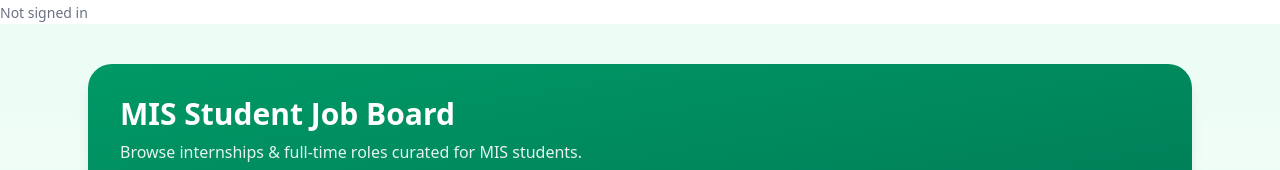
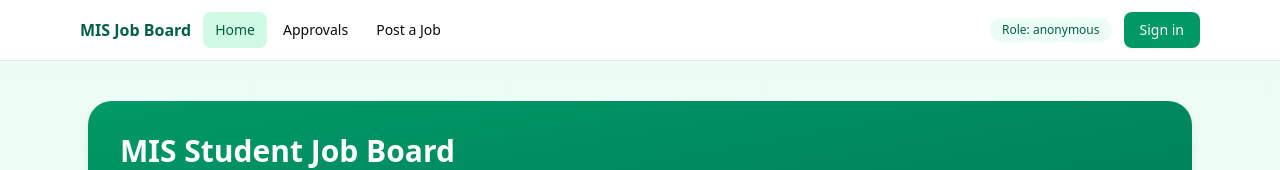
Before and after one commit to janwadams/mis-job-board, a Next.js app: page / in a window 1280 px wide. Shown: the top 170 px of the page. Built offline with nearby package versions, Linux system fonts and the light colour scheme; no server answers; the database is empty.

Commit message:
Wire global header with sign-in/sign-out

```diff
--- a/src/components/UserBadge.tsx
+++ b/src/components/UserBadge.tsx
@@ -1,48 +1,47 @@
 'use client';
 
+import Link from 'next/link';
 import { useEffect, useState } from 'react';
+import { usePathname } from 'next/navigation';
 import { supabase } from '@/lib/supabaseClient';
 import { Button } from '@/components/ui/button';
 
+type Role = 'student' | 'faculty' | 'company' | 'admin' | 'anonymous';
+
 export default function UserBadge() {
+  const pathname = usePathname();
   const [email, setEmail] = useState<string | null>(null);
-  const [role, setRole] = useState<string>('anonymous');
+  const [role, setRole] = useState<Role>('anonymous');
 
-  // Load session & role once on mount
+  // Load current session + role on mount
   useEffect(() => {
     (async () => {
-      const {
-        data: { session },
-      } = await supabase.auth.getSession();
-
+      const { data: { session } } = await supabase.auth.getSession();
       if (session?.user) {
         setEmail(session.user.email ?? null);
-
-        // Pull role from profiles table
         const { data } = await supabase
           .from('profiles')
           .select('role')
           .eq('id', session.user.id)
           .single();
-
-        if (data?.role) {
-          setRole(data.role);
-        }
+        if (data?.role) setRole(data.role as Role);
+      } else {
+        setEmail(null);
+        setRole('anonymous');
       }
     })();
 
-    // Listen for auth changes
-    const { data: listener } = supabase.auth.onAuthStateChange((_event, session) => {
+    // Keep header in sync with auth changes
+    const { data: sub } = supabase.auth.onAuthStateChange((_event, session) => {
       if (session?.user) {
         setEmail(session.user.email ?? null);
-
         supabase
           .from('profiles')
           .select('role')
           .eq('id', session.user.id)
           .single()
           .then(({ data }) => {
-            if (data?.role) setRole(data.role);
+            if (data?.role) setRole(data.role as Role);
           });
       } else {
         setEmail(null);
@@ -50,42 +49,59 @@ export default function UserBadge() {
       }
     });
 
-    return () => {
-      listener.subscription.unsubscribe();
-    };
+    return () => sub.subscription.unsubscribe();
   }, []);
 
   async function handleSignOut() {
     await supabase.auth.signOut();
     setEmail(null);
     setRole('anonymous');
-    // Hard redirect so the UI resets correctly everywhere
+    // Hard redirect so the whole app resets
     window.location.href = '/';
   }
 
-  if (!email) {
-    return (
-      <span className="text-sm text-gray-500">
-        Not signed in
-      </span>
-    );
-  }
+  const NavLink = ({ href, children }: { href: string; children: React.ReactNode }) => (
+    <Link
+      href={href}
+      className={`rounded-md px-3 py-2 text-sm ${
+        pathname === href ? 'bg-emerald-100 text-emerald-800' : 'hover:bg-emerald-50'
+      }`}
+    >
+      {children}
+    </Link>
+  );
 
   return (
-    <div className="flex items-center gap-3">
-      <span className="text-sm text-gray-700">
-        <span className="px-2 py-1 rounded bg-emerald-50 text-emerald-700">
-          Role: {role}
-        </span>
-      </span>
-      <span className="text-sm text-gray-600">{email}</span>
-      <Button
-        onClick={handleSignOut}
-        variant="outline"
-        className="text-sm rounded-md"
-      >
-        Sign out
-      </Button>
-    </div>
+    <header className="sticky top-0 z-50 border-b bg-white/80 backdrop-blur">
+      <div className="mx-auto flex max-w-6xl items-center justify-between px-4 py-3">
+        <div className="flex items-center gap-1">
+          <Link href="/" className="mr-2 font-semibold text-emerald-800">
+            MIS Job Board
+          </Link>
+          <nav className="flex items-center gap-1">
+            <NavLink href="/">Home</NavLink>
+            <NavLink href="/admin/approvals">Approvals</NavLink>
+            <NavLink href="/post">Post a Job</NavLink>
+          </nav>
+        </div>
+
+        <div className="flex items-center gap-3">
+          <span className="rounded-full bg-emerald-50 px-3 py-1 text-xs font-medium text-emerald-800">
+            Role: {role}
+          </span>
+
+          {email ? (
+            <>
+              <span className="hidden text-sm text-gray-600 md:block">{email}</span>
+              <Button variant="outline" onClick={handleSignOut}>Sign out</Button>
+            </>
+          ) : (
+            <Link href="/login">
+              <Button className="bg-emerald-600 hover:bg-emerald-700">Sign in</Button>
+            </Link>
+          )}
+        </div>
+      </div>
+    </header>
   );
 }
```
